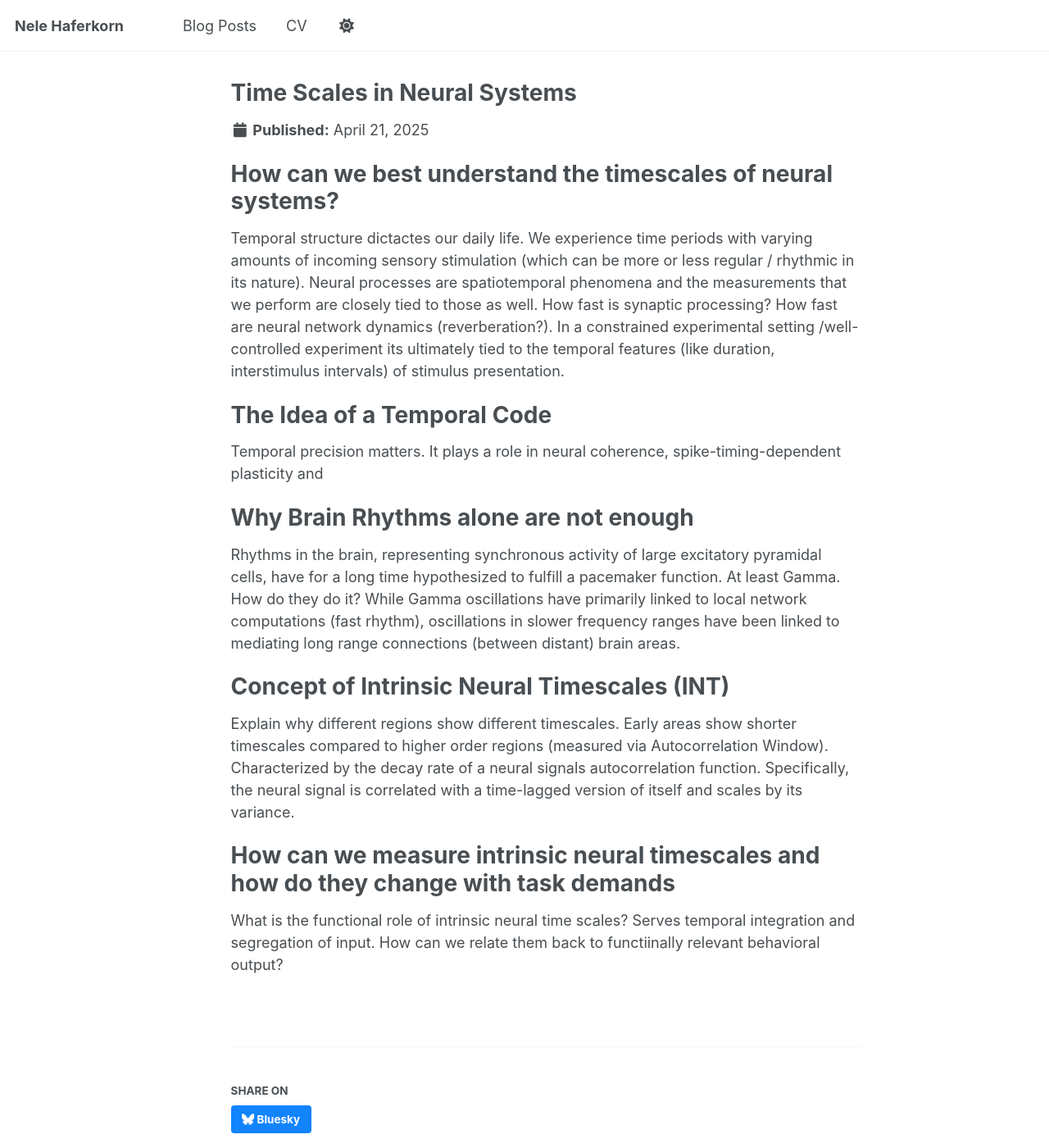
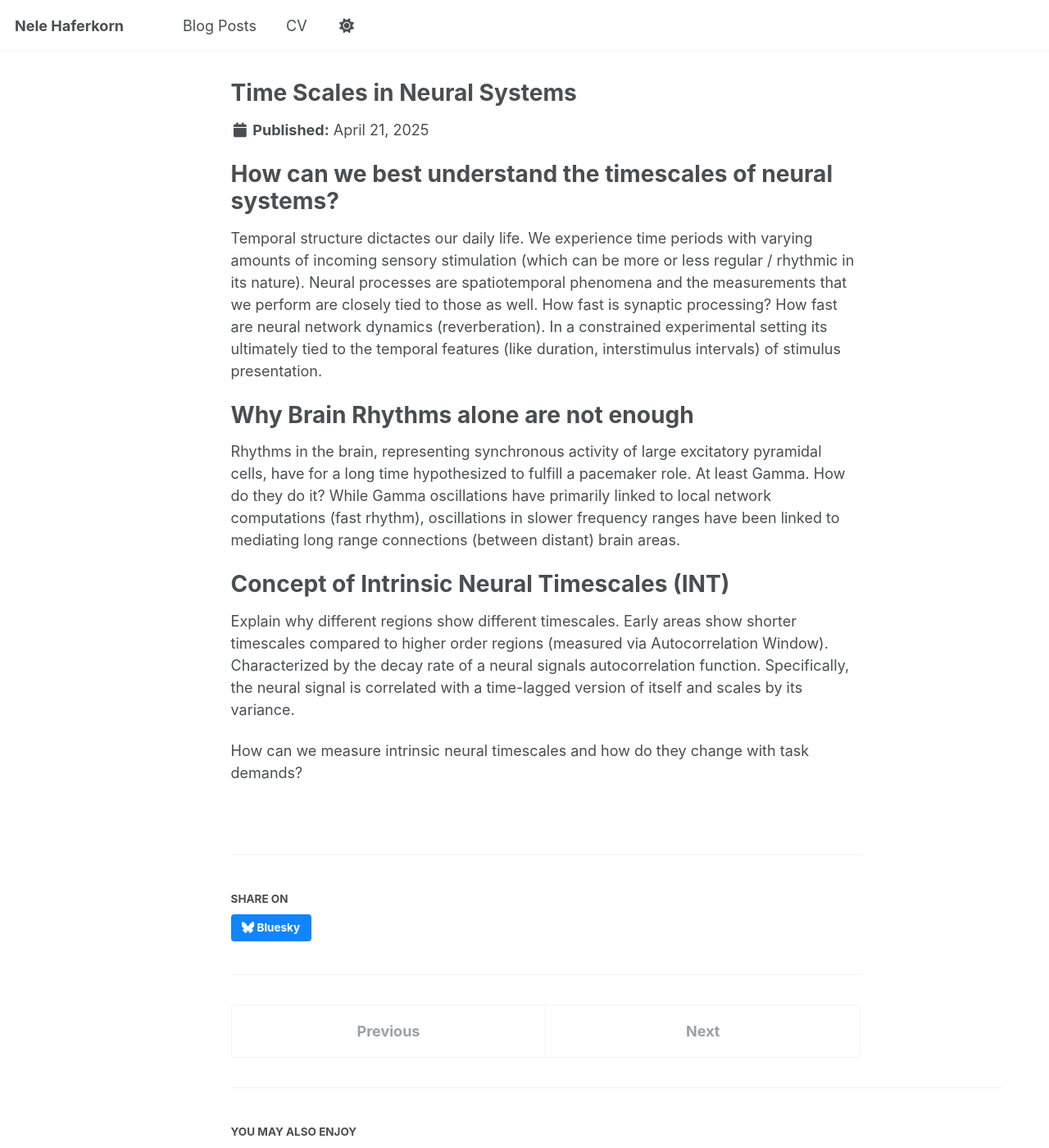
Before and after one commit to nhaferkorn/nhaferkorn.github.io, a Jekyll site: the page built from _posts/2025-04-21-timescales.md, in a window 1280 px wide and 1400 px high. Shown: the whole window at 82% size. Built offline with Jekyll 4.4.1, drawn with Linux system fonts in a browser that asks for light colours.

Commit message:
changes to CV and blogpost

```diff
--- a/_posts/2025-04-21-timescales.md
+++ b/_posts/2025-04-21-timescales.md
@@ -10,16 +10,16 @@ How can we best understand the timescales of neural systems?
 =====
 Temporal structure dictactes our daily life. We experience time periods with varying amounts of incoming sensory stimulation (which can be more or less regular / rhythmic in its nature).
 Neural processes are spatiotemporal phenomena and the measurements that we perform are closely tied to those as well.
-How fast is synaptic processing? How fast are neural network dynamics (reverberation?).
-In a constrained experimental setting /well-controlled experiment its ultimately tied to the temporal features (like duration, interstimulus intervals) of stimulus presentation.
+How fast is synaptic processing? How fast are neural network dynamics (reverberation).
+In a constrained experimental setting its ultimately tied to the temporal features (like duration, interstimulus intervals) of stimulus presentation.
 
-The Idea of a Temporal Code
+<!-- The Idea of a Temporal Code
 =====
-Temporal precision matters. It plays a role in neural coherence, spike-timing-dependent plasticity and
+Temporal precision matters. It plays a role in neural coherence, spike-timing-dependent plasticity and  -->
 
 Why Brain Rhythms alone are not enough
 ======
-Rhythms in the brain, representing synchronous activity of large excitatory pyramidal cells, have for a long time hypothesized to fulfill a pacemaker function. At least Gamma. How do they do it?
+Rhythms in the brain, representing synchronous activity of large excitatory pyramidal cells, have for a long time hypothesized to fulfill a pacemaker role. At least Gamma. How do they do it?
 While Gamma oscillations have primarily linked to local network computations (fast rhythm), oscillations in slower frequency ranges have been linked to mediating long range connections (between distant) brain areas.
 
 Concept of Intrinsic Neural Timescales (INT)
@@ -30,8 +30,8 @@ Characterized by the decay rate of a neural signals autocorrelation function.
 Specifically, the neural signal is correlated with a time-lagged version of itself and scales by its variance.
 
 
-How can we measure intrinsic neural timescales and how do they change with task demands
-======
+How can we measure intrinsic neural timescales and how do they change with task demands?
+<!-- ======
 What is the functional role of intrinsic neural time scales?
 Serves temporal integration and segregation of input.
-How can we relate them back to functiinally relevant behavioral output?
+How can we relate them back to functionally relevant behavioral output? -->
```
Also changed, not shown: _pages/cv.md (+2 -2 lines).
